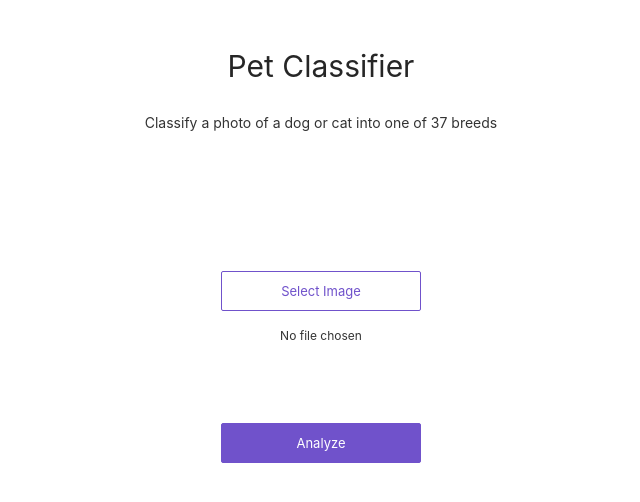
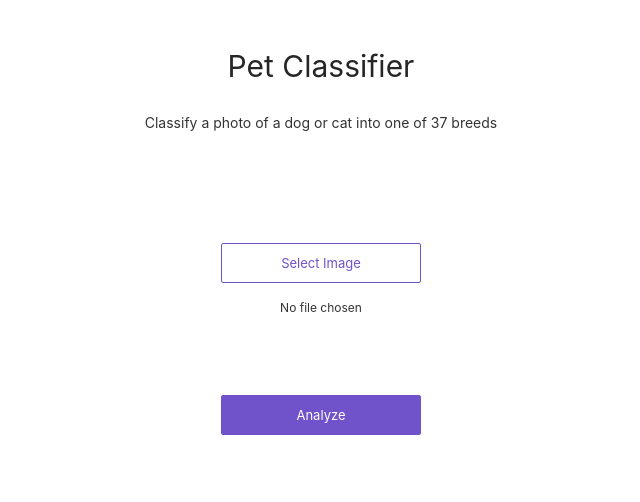
Before and after one commit to aladh/pet-classifier, a Svelte app: page / in a window 1280 px wide. Shown: the top 502 px of the page, without its empty margins (319-959 px from the left). Built offline with nearby package versions, Linux system fonts and the light colour scheme.

Commit message:
Reduce margin

```diff
--- a/src/App.svelte
+++ b/src/App.svelte
@@ -91,7 +91,7 @@
 	}
 
 	.content {
-		margin-top: 10em;
+		margin-top: 8em;
 	}
 
 	.analyze {
```
